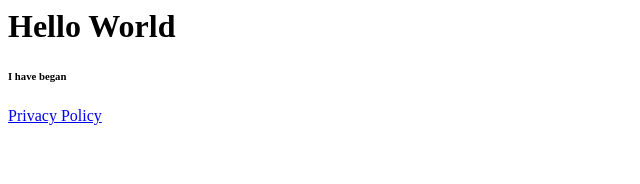
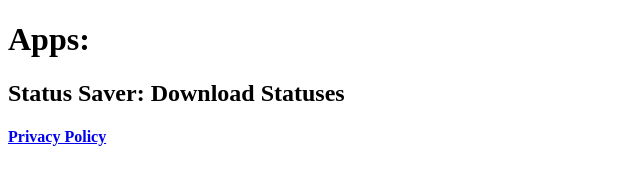
Before and after one commit to essence-labs/app, a plain HTML site: page index.html in a window 1280 px wide. Shown: the whole page, without its empty margins (0-640 px from the left). Drawn offline with Linux system fonts and the light colour scheme.

Commit message:
Update index.html

```diff
--- a/index.html
+++ b/index.html
@@ -1,3 +1,24 @@
-<h1>Hello World</h1>
-<h6>I have began</h6>
-<a href="status-saver/privacy_policy.html">Privacy Policy</a>
+<!DOCTYPE html>
+<html lang="en">
+  <head>
+    <meta charset="UTF-8" />
+    <meta http-equiv="X-UA-Compatible" content="IE=edge" />
+    <meta name="viewport" content="width=device-width, initial-scale=1" />
+    <title>Essence</title>
+    <link rel="shortcut icon" href="favicon.ico" type="image/x-icon" />
+    <link rel="stylesheet" href="style.css" />
+  </head>
+  <body>
+    <div>
+      <div><h1>Apps:</h1></div>
+      <div>
+        <h2>Status Saver: Download Statuses</h2>
+        <div>
+          <h4><a href="status-saver/privacy_policy.html">Privacy Policy</a></h4>
+
+        </div>
+      </div>
+
+    </div>
+  </body>
+</html>
```
